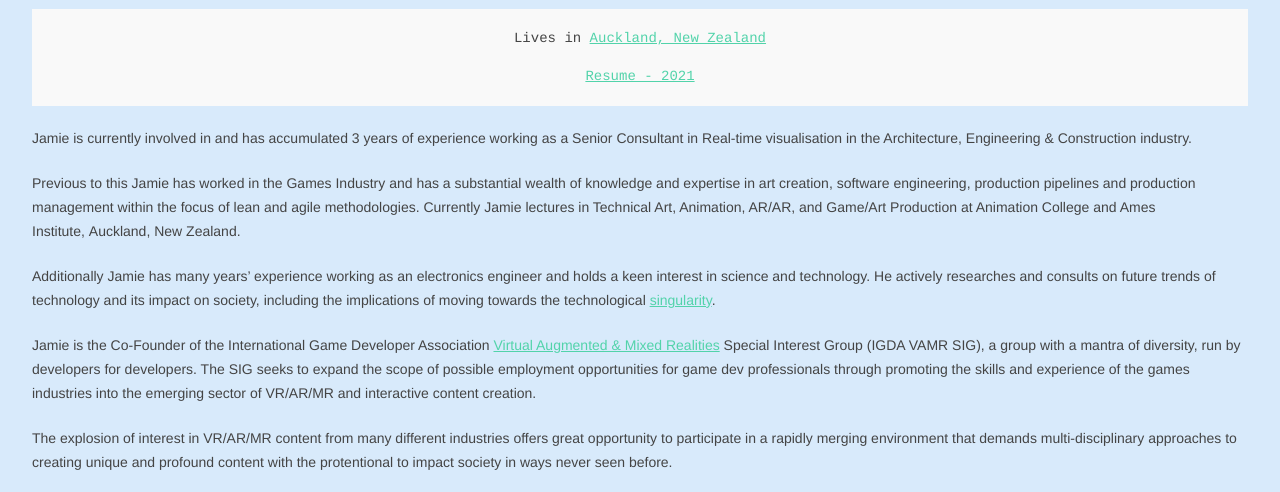
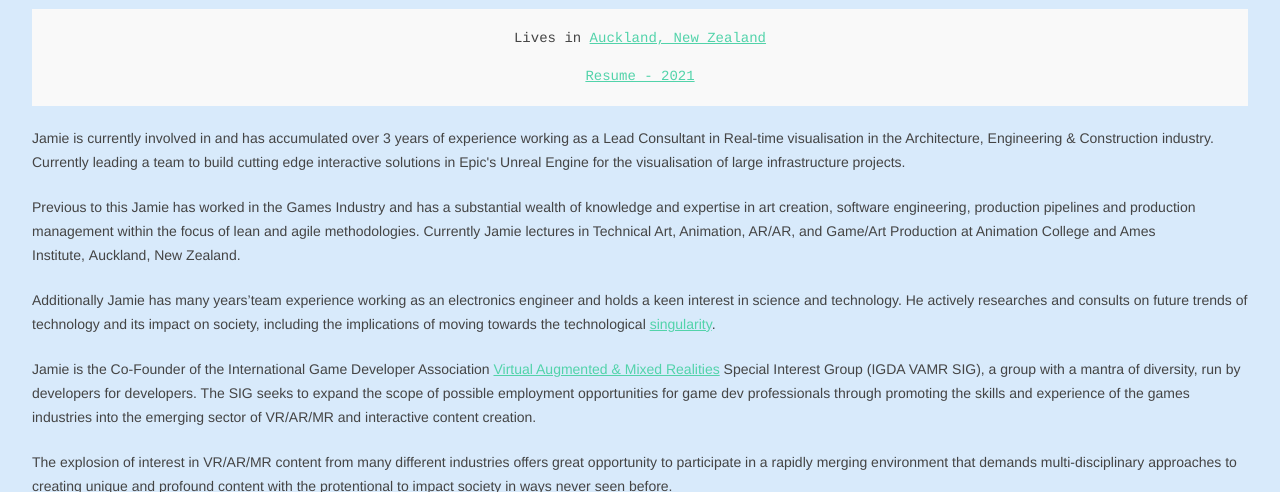
Before and after one commit to jamietelford/jamietelford.github.io, a plain HTML site: page index.html in a window 1280 px wide. Shown: the part 525-1017 px from the top of the page. Drawn offline with Linux system fonts and the light colour scheme; files whose address does not match are found by name.

Commit message:
Update index.html
Updated website

```diff
--- a/index.html
+++ b/index.html
@@ -2714,9 +2714,11 @@ style="
 </a>
 <a href="content/files/Jamie Telford - Resume - 2021.pdf" target="_blank">Resume - 2021</a>
 </pre>
-<p>Jamie is currently involved in and has accumulated 3 years of experience working as a Senior Consultant in Real-time visualisation in the Architecture, Engineering & Construction industry.</p>
+<p>Jamie is currently involved in and has accumulated over 3 years of experience working as a Lead Consultant in Real-time visualisation in the Architecture, Engineering & Construction industry.
+	Currently leading a team to build cutting edge interactive solutions in Epic's Unreal Engine for the visualisation of large infrastructure projects.
+</p>
 <p>Previous to this Jamie has worked in the Games Industry and has a substantial wealth of knowledge and expertise in art creation, software engineering, production pipelines and production management within the focus of lean and agile methodologies. Currently Jamie lectures in Technical Art, Animation, AR/AR, and Game/Art Production at Animation College and Ames Institute, Auckland, New Zealand.</p>
-<p>Additionally Jamie has many years’ experience working as an electronics engineer and holds a keen interest in science and technology. He actively researches and consults on future trends of technology and its impact on society, including the implications of moving towards the technological <a data-href="https://en.wikipedia.org/wiki/Technological_singularity" href="https://en.wikipedia.org/wiki/Technological_singularity" style="font-style: inherit; font-weight: inherit;">singularity</a>.</p>
+<p>Additionally Jamie has many years’team experience working as an electronics engineer and holds a keen interest in science and technology. He actively researches and consults on future trends of technology and its impact on society, including the implications of moving towards the technological <a data-href="https://en.wikipedia.org/wiki/Technological_singularity" href="https://en.wikipedia.org/wiki/Technological_singularity" style="font-style: inherit; font-weight: inherit;">singularity</a>.</p>
 <p>Jamie is the Co-Founder of the International Game Developer Association <a data-href="https://igda-vamr.github.io" href="https://igda-vamr.github.io" style="font-style: inherit; font-weight: inherit;">Virtual Augmented &amp; Mixed Realities</a> Special Interest Group (IGDA VAMR SIG), a group with a mantra of diversity, run by developers for developers. The SIG seeks to expand the scope of possible employment opportunities for game dev professionals through promoting the skills and experience of the games industries into the emerging sector of VR/AR/MR and interactive content creation.</p>
 <p>The explosion of interest in VR/AR/MR content from many different industries offers great opportunity to participate in a rapidly merging environment that demands multi-disciplinary approaches to creating unique and profound content with the protentional to impact society in ways never seen before.</p>
 <p>As part of this initiative, Jamie is also active in the local New Zealand community through the New Zealand <a data-href="http://nzgda.com/" href="http://nzgda.com/" style="font-style: inherit; font-weight: inherit;">Game Developers Association</a> (NZGDA) in a drive to turn the local industry from a <a data-href="http://nzgda.com/news/nz-video-game-exports-continue-to-grow/" href="http://nzgda.com/news/nz-video-game-exports-continue-to-grow/" style="font-style: inherit; font-weight: inherit;">$80 million</a> dollar industry into a billion dollar industry.</p>
```
